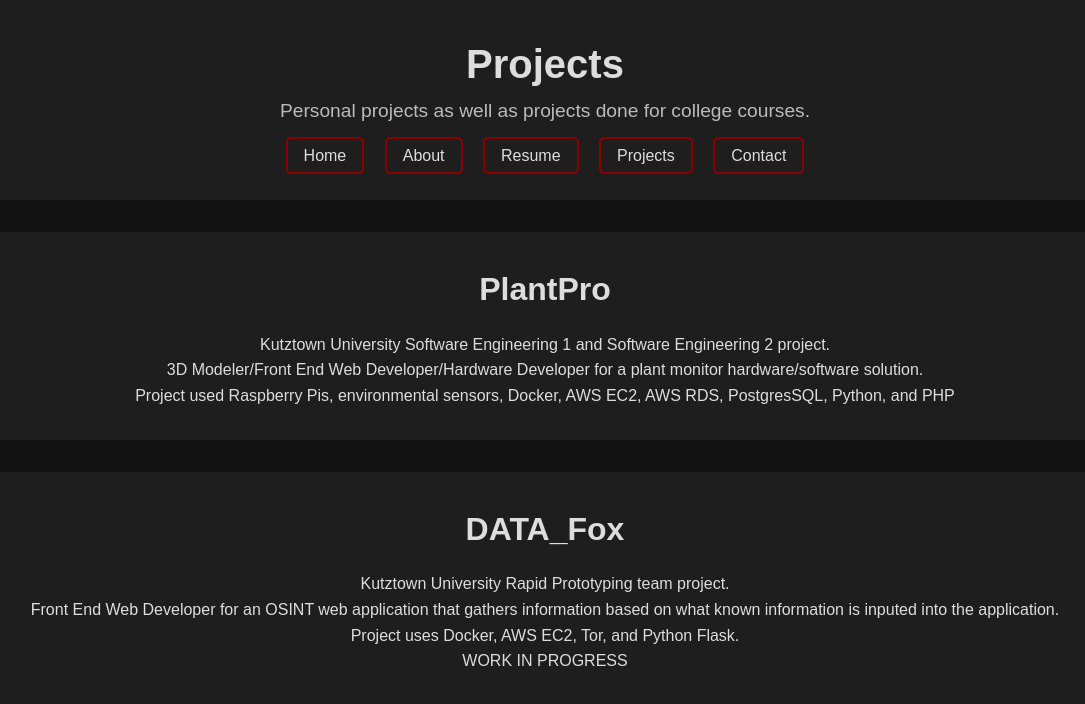
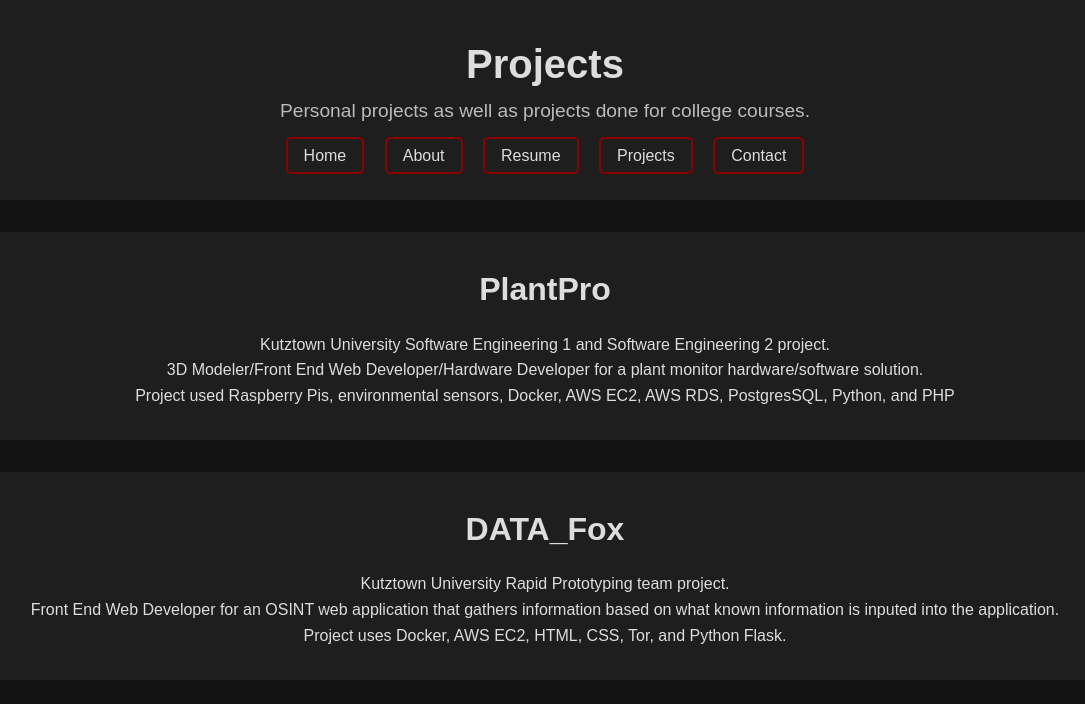
Before and after one commit to CMyers3103/cmyers3103.github.io, a plain HTML site: page projects.html in a window 1280 px wide. Shown: the whole page, without its empty margins (95-1180 px from the left). Drawn offline with Linux system fonts and the light colour scheme.

Commit message:
Update projects.html

```diff
--- a/projects.html
+++ b/projects.html
@@ -29,7 +29,7 @@
   </section>
   <section id="main-idk2">
     <h2>DATA_Fox</h2>
-    <p>Kutztown University Rapid Prototyping team project.<br>Front End Web Developer for an OSINT web application that gathers information based on what known information is inputed into the application.<br>Project uses Docker, AWS EC2, Tor, and Python Flask.<br>WORK IN PROGRESS</p>
+    <p>Kutztown University Rapid Prototyping team project.<br>Front End Web Developer for an OSINT web application that gathers information based on what known information is inputed into the application.<br>Project uses Docker, AWS EC2, HTML, CSS, Tor, and Python Flask.</p>
   </section>
 
 </body>
```
